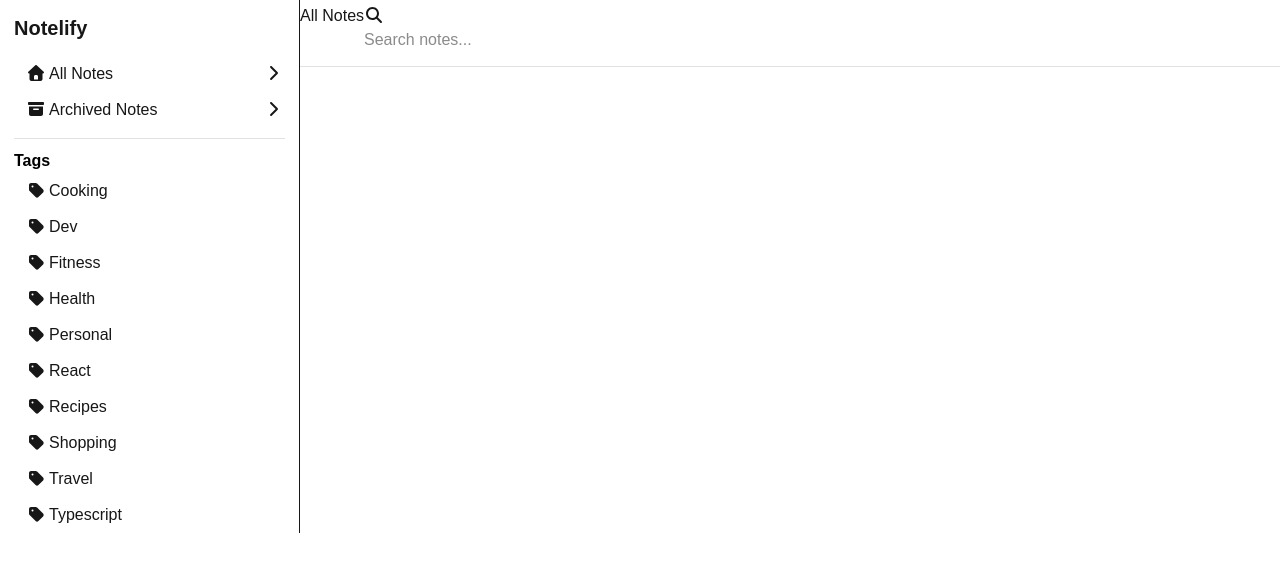
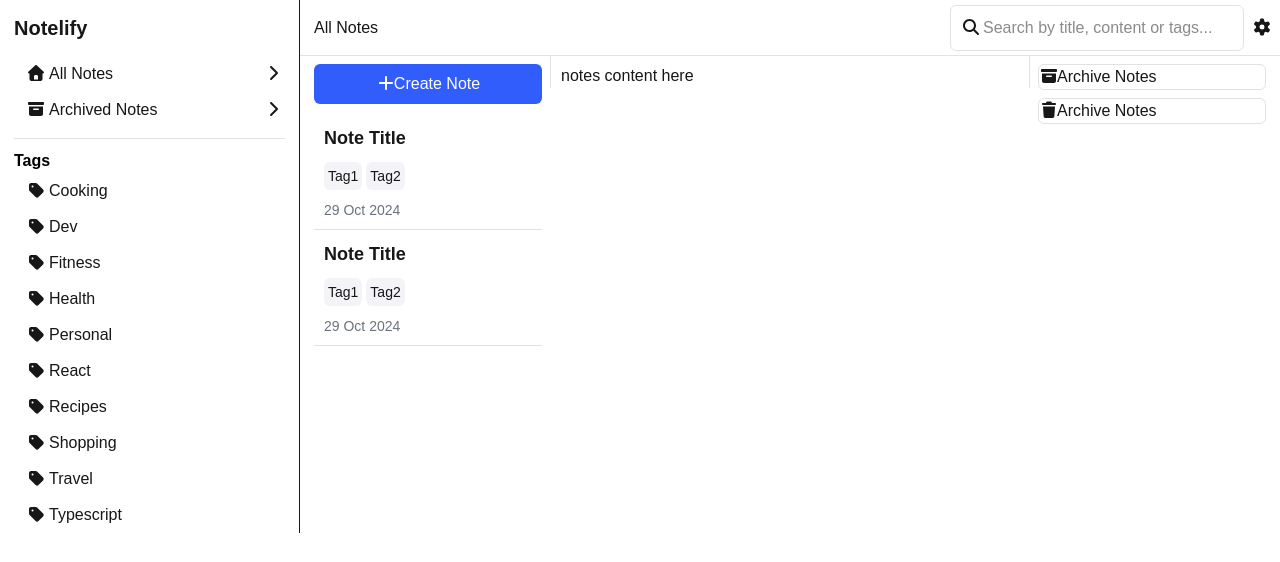
Before and after one commit to Levi10271997/Notelify, a Next.js app: page / in a window 1280 px wide. Shown: the top 562 px of the page. Built offline with nearby package versions, Linux system fonts and the light colour scheme.

Commit message:
dashboard page

```diff
--- a/src/app/components/icons.js
+++ b/src/app/components/icons.js
@@ -1,6 +1,6 @@
 import React from 'react';
 import { FontAwesomeIcon } from '@fortawesome/react-fontawesome';
-import { faThumbsUp, faSearch, faHouse, faBoxArchive, faTag, faChevronRight } from '@fortawesome/free-solid-svg-icons';
+import { faThumbsUp, faSearch, faGear, faHouse,faTrash, faPlus, faBoxArchive, faTag, faChevronRight } from '@fortawesome/free-solid-svg-icons';
 
 const LocalIcons = ({ iconName }) => {
   switch (iconName) {
@@ -14,6 +14,12 @@ const LocalIcons = ({ iconName }) => {
         return <FontAwesomeIcon icon={faChevronRight} />;
     case 'search':
         return <FontAwesomeIcon icon={faSearch} />;
+    case 'gear':
+        return <FontAwesomeIcon icon={faGear} />;
+    case 'plus':
+        return <FontAwesomeIcon icon={faPlus} />;
+     case 'trash':
+        return <FontAwesomeIcon icon={faTrash} />;
     default:
       return <FontAwesomeIcon icon={faThumbsUp} />; // fallback icon
   }
--- /dev/null
+++ b/src/app/components/noteslistItem.js
@@ -0,0 +1,14 @@
+const NotesItem = () => {
+    return (
+        <div className="notesItem">
+            <p className="notesTitle">Note Title</p>
+           <div className="notesTag">
+                <span className="noteTag">Tag1</span>
+                <span className="noteTag">Tag2</span>
+           </div>
+           <div className="notesDate">29 Oct 2024</div>
+        </div>
+    );
+};
+
+export default NotesItem;
--- a/src/app/globals.css
+++ b/src/app/globals.css
@@ -26,3 +26,10 @@ body {
 .horizontalBar{
   @apply w-full h-px bg-outlineGray my-2.5;
 }
+
+.searchInput{
+  @apply flex gap-1.5 items-center rounded-md p-2.5 border border-solid border-outlineGray ;
+}
+.searchInput input{
+  @apply bg-transparent outline-none border-none;
+}
--- a/src/app/globalsDeclarations.css
+++ b/src/app/globalsDeclarations.css
@@ -3,6 +3,7 @@
   --foreground: #171717;
   --darkGray:#e2e2e5;
   --lightGray:#f4f4f8;
+  --blueviolet:#325dfd;
 }
 
 
@@ -11,6 +12,7 @@
   --color-foreground: var(--foreground);
   --color-outlineGray:var(--darkGray);
   --color-site_lightGray:var(--lightGray);
+  --color-site_blueviolet:var(--blueviolet);
 
   --font-sans: var(--font-geist-sans);
   --font-mono: var(--font-geist-mono);
--- a/src/app/layout.js
+++ b/src/app/layout.js
@@ -1,6 +1,8 @@
 import { Geist, Geist_Mono } from "next/font/google";
 import "./globals.css";
 import "./styles/menuItemList.css";
+import "./styles/dashboard.css";
+
 
 const geistSans = Geist({
   variable: "--font-geist-sans",
--- a/src/app/page.js
+++ b/src/app/page.js
@@ -2,6 +2,7 @@ import Image from "next/image";
 import { SidebarMenuListItem } from "./components/sidebarMenus";
 import homeIcon from "./assets/home-black.svg";
 import LocalIcons from "./components/icons";
+import NotesItem from "./components/noteslistItem";
 
 
 export default function Home() {
@@ -31,8 +32,8 @@ export default function Home() {
            </div>
         </div>
         <div className="Dashboard-right">
-         <div className="col-headings">
-           <div className="flex flex-row justify-between">
+         <div className="col-headings border-b border-solid border-outlineGray">
+           <div className="flex flex-row items-center justify-between w-full px-3.5">
              <p>All Notes</p>
             <div className="flex gap-2">
               <div className="searchInput">
@@ -40,13 +41,47 @@ export default function Home() {
                      <LocalIcons iconName={'search'}/>
                 </div>
 
-                <input type="text" placeholder="Search notes..." />
+                <input type="text" className="min-w-[250px]" placeholder="Search by title, content or tags..."/>
               </div>
+              <button className="w-3.5">
+                <LocalIcons iconName={'gear'}/>
+              </button>
 
             </div>
            </div>
           </div>
-          <div className="horizontalBar"></div>
+
+          <div className="notesDashboardContent">
+              <div className="notesSelect">
+                  <button className="createNoteBtn mb-2.5">
+                    <div className="w-2.5">
+                        <LocalIcons iconName={'plus'}/>
+                    </div>
+                    Create Note
+                  </button>
+                  <div className="notesList">
+                   <NotesItem />
+                    <NotesItem />
+                  </div>
+              </div>
+              <div className="flex-1 notesContent">
+                  notes content here
+              </div>
+              <div className="notesActions">
+                <div className="actionButtons">
+                 <div className="w-2.5">
+                   <LocalIcons iconName={"archive"}/>
+                 </div>
+                  Archive Notes
+                </div>
+                 <div className="actionButtons">
+                 <div className="w-2.5">
+                   <LocalIcons iconName={"trash"}/>
+                 </div>
+                  Archive Notes
+                </div>
+              </div>
+          </div>
         </div>
 
        </div>
--- /dev/null
+++ b/src/app/styles/dashboard.css
@@ -0,0 +1,62 @@
+@import "tailwindcss";
+@import "../globalsDeclarations.css";
+
+
+.notesDashboardContent{
+    @apply flex flex-row items-start;
+}
+
+.notesActions,
+.notesSelect{
+    @apply w-[250px];
+}
+
+.notesContent{
+    @apply border-l border-r border-outlineGray pt-2 flex-1 px-2.5;
+}
+.notesSelect{
+    @apply pt-2 pr-2 pb-2 pl-3.5;
+}
+
+.notesActions{
+     @apply pt-2 pr-3.5 pb-2 pl-2;
+}
+
+.createNoteBtn{
+    @apply rounded-md p-2 w-full bg-site_blueviolet text-white flex gap-2 items-center justify-center;
+}
+.notesList{
+    @apply w-full h-full;
+}
+
+.notesTitle{
+    @apply font-bold text-lg mb-2.5;
+}
+.notesTag{
+    @apply flex flex-row items-center gap-1 mb-2.5;
+}
+.notesDate{
+    @apply text-sm text-gray-500;
+}
+
+.notesItem{
+    @apply relative p-2.5 rounded-md bg-transparent hover:bg-site_lightGray;
+}
+
+.notesItem::after{
+    content: "";
+
+    @apply absolute left-0 bottom-0 w-full h-[1px] bg-outlineGray transition-all ease-in-out duration-300 opacity-100;
+}
+
+.notesItem:hover::after{
+    @apply opacity-0;
+}
+
+.noteTag{
+    @apply p-1 rounded-md bg-site_lightGray text-sm;
+}
+
+.actionButtons{
+    @apply flex items-center flex-row gap-2 rounded-md mb-2 border border-solid border-outlineGray;
+}
```
